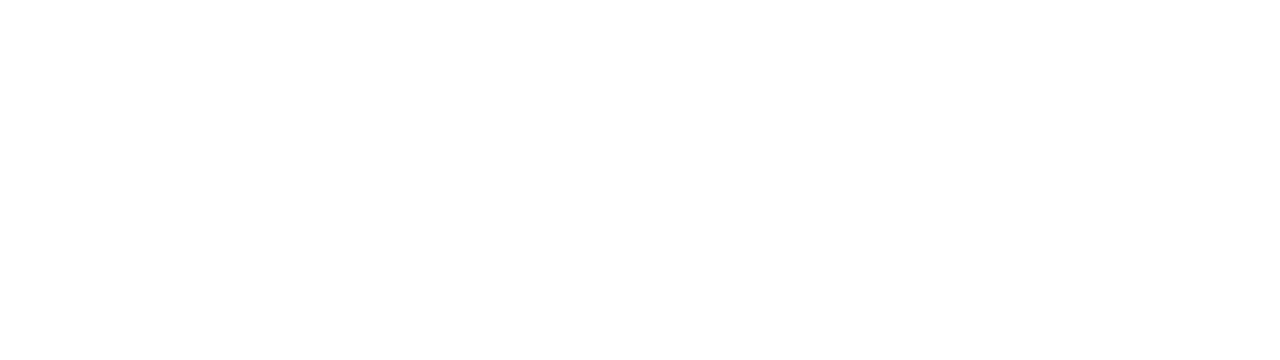
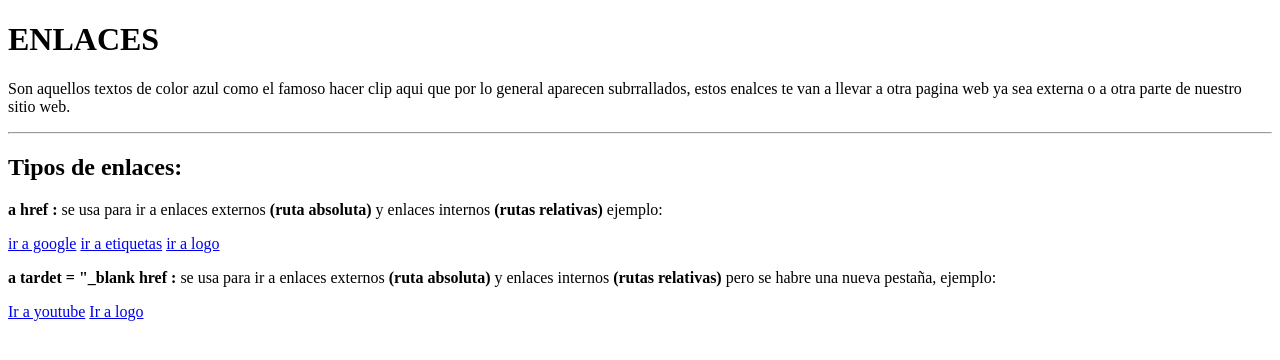
Before and after one commit to fritz652/curso_html, a website: page src/3_enlaces.html in a window 1280 px wide. Drawn offline with Linux system fonts and the light colour scheme.

Commit message:
3_enlaces

```diff
--- a/src/3_enlaces.html
+++ b/src/3_enlaces.html
@@ -1,11 +1,28 @@
 <!DOCTYPE html>
 <html lang="en">
 <head>
-    <title>Etiques para Textos</title>
+    <title>Enlaces</title>
     <meta charset="UTF-8">
     <meta http-equiv="X-UA-Compatible" content="IE=edge">
     <meta name="viewport" content="width=device-width, initial-scale=1.0">
     <title>Document</title>
+    <h1>ENLACES</h1>
+    <p>Son aquellos textos de color azul como el famoso hacer clip aqui que por lo general
+     aparecen subrrallados, estos enalces te van a llevar a otra pagina web ya sea externa
+    o a otra parte de nuestro sitio web.</p>
+    <hr>
+    <h2>Tipos de enlaces:</h2>
+    <p><b> a href : </b>se usa para ir a enlaces externos <b>(ruta absoluta)</b> y enlaces internos <b>(rutas relativas)</b> ejemplo:</p>
+    <a href="https://www.google.com/">ir a google</a>
+    <a href="2_etiquetas.html">ir a etiquetas</a>
+    <a href="imagenes/logo.png">ir a logo</a>
+    <p><b> a tardet = "_blank href : </b>se usa para ir a enlaces externos <b>(ruta absoluta)</b> y enlaces internos <b>(rutas relativas)</b> pero se habre una nueva pestaña, ejemplo:</p>
+    <a target="_blank" href="https://www.youtube.com/watch?v=RdnS55MbdY4&list=PLhSj3UTs2_yVHt2DgHky_MzzRC58UHE4z&index=3">Ir a youtube</a>
+    <a target="_blank" href = "imagenes/logo.png">Ir a logo</a>  <br>
+
+
+
+
 </head>
 <body>
 
```
